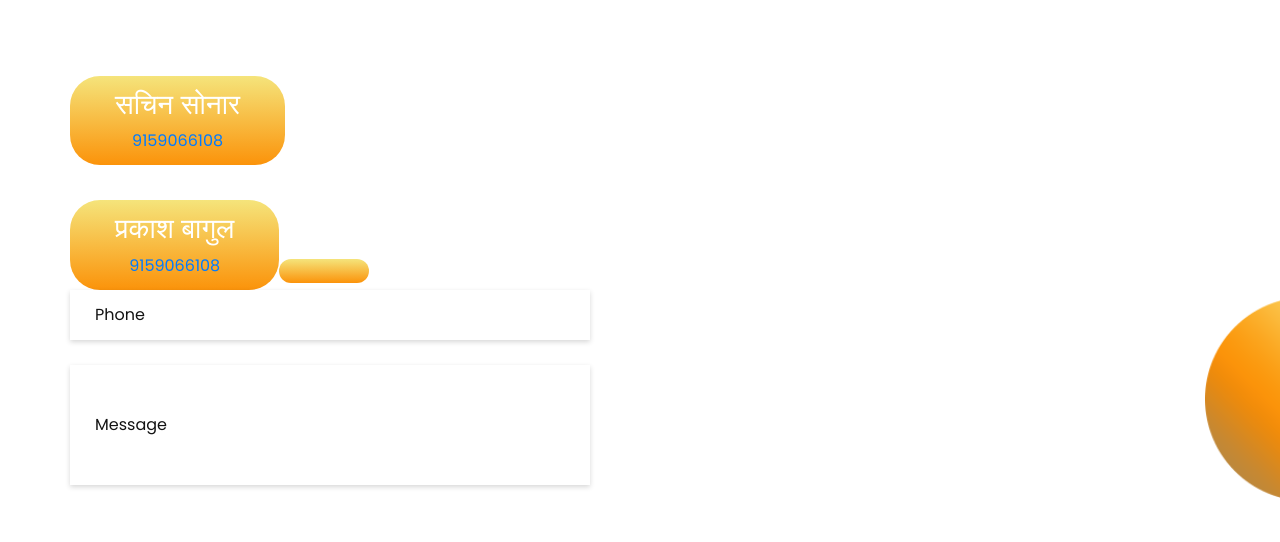
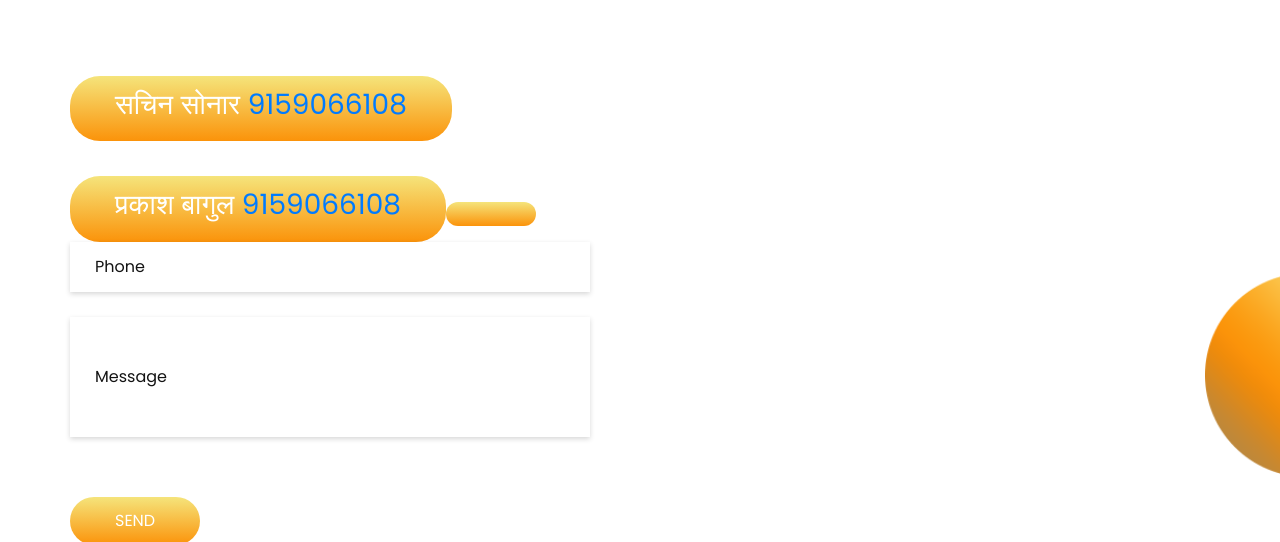
Before and after one commit to Milindq/ssjwellers-, a plain HTML site: page contact.html in a window 1280 px wide. Shown: the part 194-736 px from the top of the page. Drawn offline with nearby package versions, Linux system fonts and the light colour scheme; a web font is replaced by a local one.

Commit message:
Update contact.html

```diff
--- a/contact.html
+++ b/contact.html
@@ -105,10 +105,10 @@
           <form action="">
             <div>
            <div class="d-flex ">
-             <button>  <h3> सचिन सोनार </h3>  <a href="tel:+91-915-906-6108">9159066108</a> </button>
+             <button>  <h3> सचिन सोनार  <a href="tel:+91-915-906-6108">9159066108</a></h3>  </button>
             </div>
             <div>
-             <button> <h3> प्रकाश बागुल </h3>  <a href="tel:+91-915-906-6108">9159066108</a><button>
+             <button> <h3> प्रकाश बागुल   <a href="tel:+91-915-906-6108">9159066108</a></h3>  <button>
             </div>
             <div>
               <input type="text" placeholder="Phone" />
```
